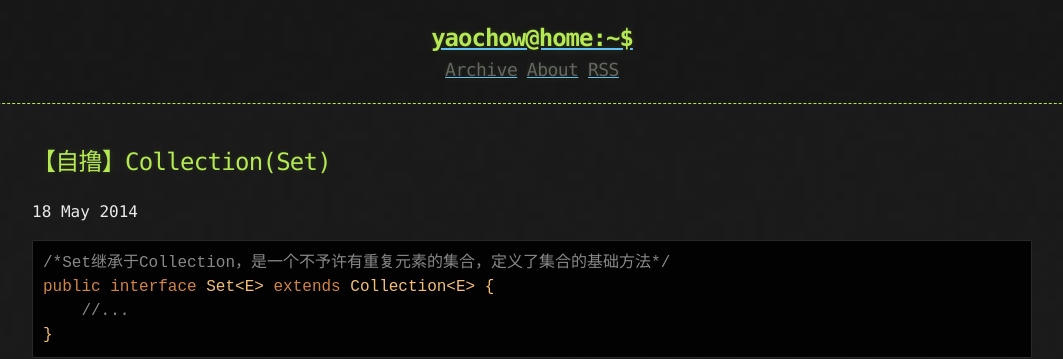
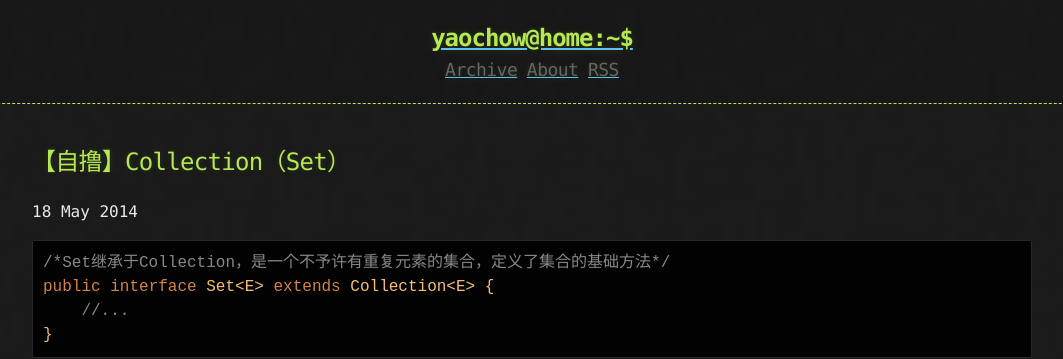
Before and after one commit to yyyyyyyy/yyyyyyyy.github.io, a Jekyll site: the page built from _posts/2014-05-19-Collection-Set.md, in a window 1280 px wide and 900 px high. Shown: the top 359 px of the window, without its empty margins (108-1171 px from the left). Built offline with Jekyll 4.4.1, drawn with Linux system fonts in a browser that asks for light colours.

```diff
--- a/_posts/2014-05-19-Collection-Set.md
+++ b/_posts/2014-05-19-Collection-Set.md
@@ -1,6 +1,6 @@
 ---
 layout: post
-title:  "【自撸】Collection(Set)"
+title:  "【自撸】Collection（Set）"
 date:   2014-05-19 00:02:01 +0800
 categories: Java基础 HashSet TreeSet
 comments: true
```
